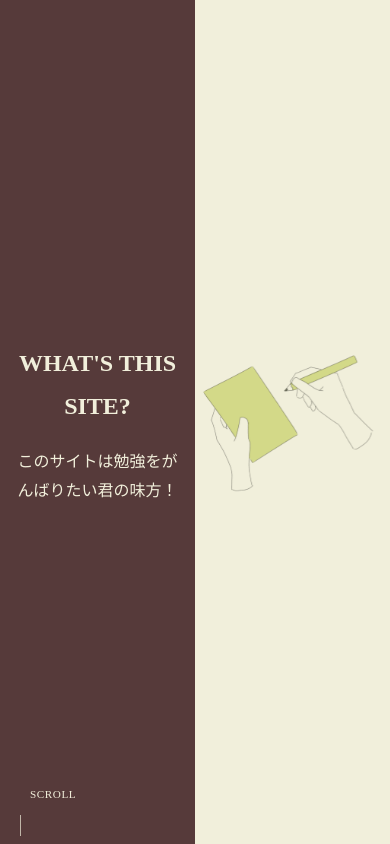
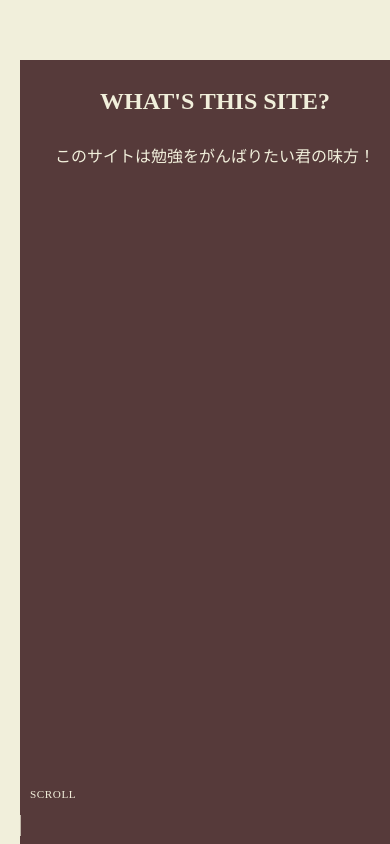
Before and after one commit to namuru16/namuru16.github.io, a plain HTML site: page index.html in a window 390 px wide. Shown: the top 844 px of the page. Drawn offline with Linux system fonts and the light colour scheme.

Commit message:
Refactor layout.css for improved mobile responsiveness

```diff
--- a/CSS/layout.css
+++ b/CSS/layout.css
@@ -96,3 +96,56 @@ body, html {
     background-position: center;
     background-repeat: no-repeat;
 }
+
+/* スマホ用縦並び */
+@media screen and (max-width: 768px) {
+    /* 1. 全体のスクロールを通常に戻す */
+    html, body {
+        overflow: auto !important;
+        height: auto !important;
+    }
+
+    #multiscroll {
+        height: auto !important;
+    }
+
+    .ms-section {
+        display: flex !important;
+        flex-direction: column !important; /* 縦並びを指示 */
+        height: auto !important;
+        min-height: 100vh !important;
+        position: relative !important;
+    }
+
+    /* 3. PC用の左右コンテナを100%幅に解除 */
+    .ms-left, .ms-right {
+        width: 100% !important;
+        position: relative !important;
+        float: none !important;
+        top: auto !important;
+        transform: none !important;
+    }
+        order: 1 !important; /* 1番目（上）に表示 */
+        height: 400px !important; /* スマホ時の画像エリアの高さ */
+        background-size: cover;
+        background-position: center;
+        background-repeat: no-repeat;
+    }
+
+    .ms-left {
+        order: 2 !important;
+        padding: 60px 20px;
+    }
+
+    #left1, #left2, #left3, #left4 {
+        background-color: #563a3a;
+    }
+
+    /* 5. テキストの位置決めをリセット */
+    .tyuuou {
+        position: static !important;
+        transform: none !important;
+        width: 100%;
+        margin: 0 auto;
+    }
+}
```
